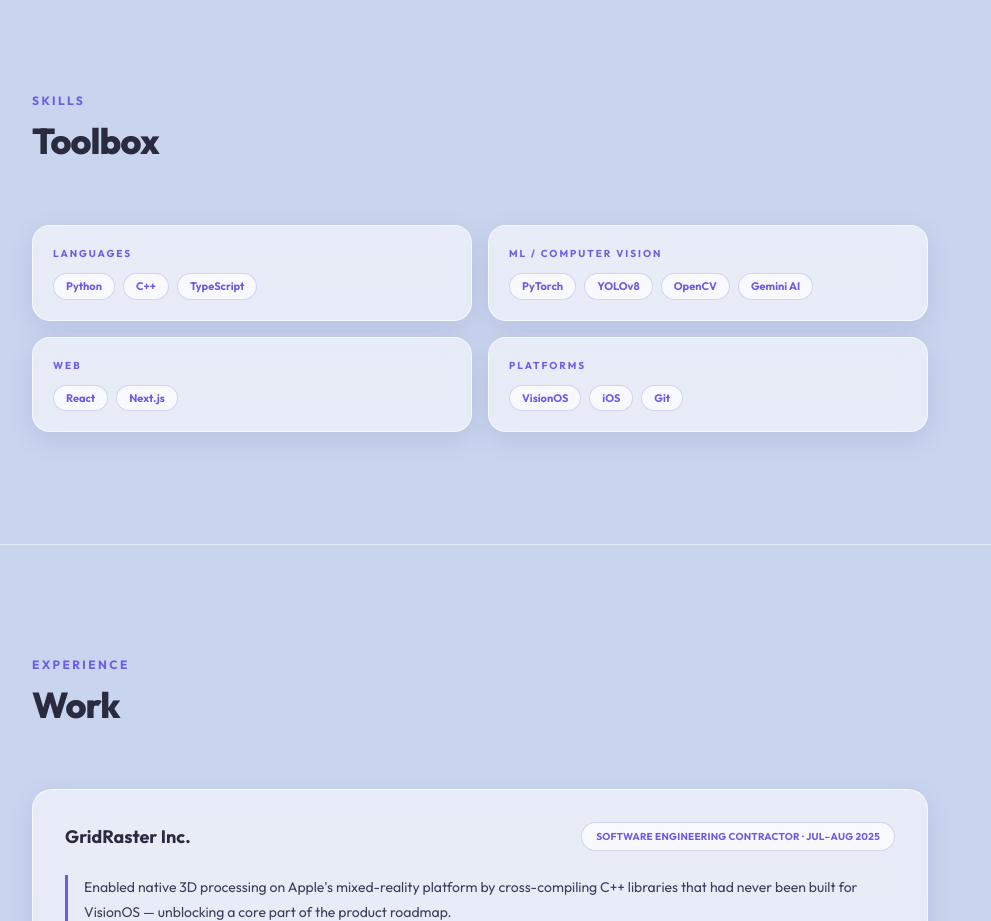
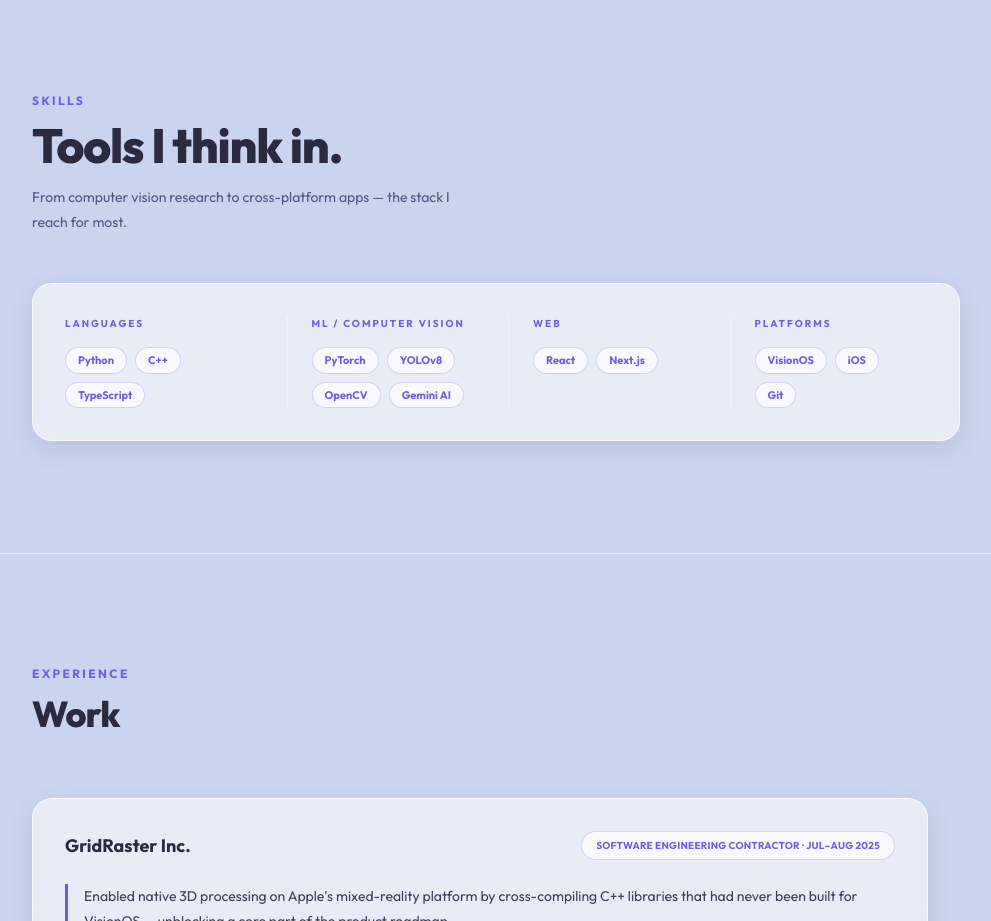
Before and after one commit to jameshualiu/jameshualiu.me, a Next.js app: page / in a window 1280 px wide. Shown: the part 820-1741 px from the top of the page, without its empty margins (144-1135 px from the left). Built offline with nearby package versions, Linux system fonts and the light colour scheme.

Commit message:
style: restyle Skills as single glass card with column-divided categories

```diff
--- a/components/Skills.tsx
+++ b/components/Skills.tsx
@@ -15,16 +15,25 @@ export default function Skills() {
           <p className="text-[#6c5ce7] text-xs tracking-[0.2em] uppercase font-bold mb-3">
             Skills
           </p>
-          <h2 className="text-[#2b2b40] text-3xl sm:text-4xl font-extrabold tracking-tight mb-16">
-            Toolbox
+          <h2 className="text-[#2b2b40] text-4xl sm:text-5xl font-extrabold tracking-tight mb-4">
+            Tools I think in.
           </h2>
+          <p className="text-[#4d5780] text-sm leading-[1.8] max-w-md mb-12">
+            From computer vision research to cross-platform apps — the stack
+            I reach for most.
+          </p>
         </FadeUp>
 
-        <div className="grid grid-cols-1 sm:grid-cols-2 gap-4 max-w-4xl">
-          {categories.map((category, i) => (
-            <FadeUp key={category.name} delay={i * 0.07}>
-              <div className="glass-card rounded-[18px] px-5 py-5 h-full">
-                <p className="text-[#6c5ce7] text-[10px] tracking-[0.2em] uppercase font-bold mb-3">
+        <FadeUp delay={0.1}>
+          <div className="glass-card rounded-[20px] p-6 sm:p-8 grid grid-cols-1 sm:grid-cols-4 gap-8 sm:gap-6">
+            {categories.map((category, i) => (
+              <div
+                key={category.name}
+                className={
+                  i > 0 ? "sm:border-l sm:border-white/40 sm:pl-6" : ""
+                }
+              >
+                <p className="text-[#6c5ce7] text-[10px] tracking-[0.2em] uppercase font-bold mb-4">
                   {category.name}
                 </p>
                 <div className="flex flex-wrap gap-2">
@@ -38,9 +47,9 @@ export default function Skills() {
                   ))}
                 </div>
               </div>
-            </FadeUp>
-          ))}
-        </div>
+            ))}
+          </div>
+        </FadeUp>
       </div>
     </section>
   );
```
